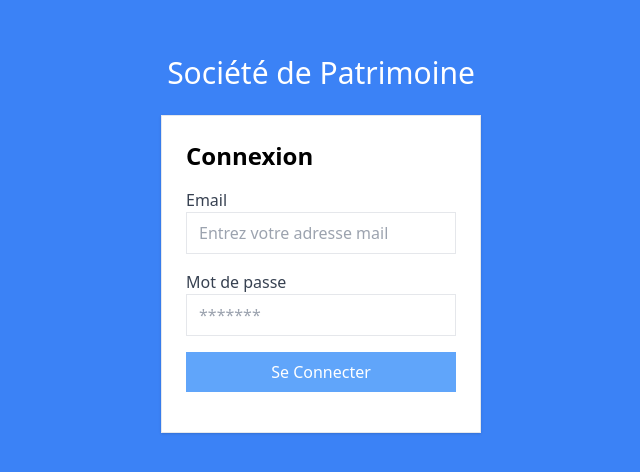
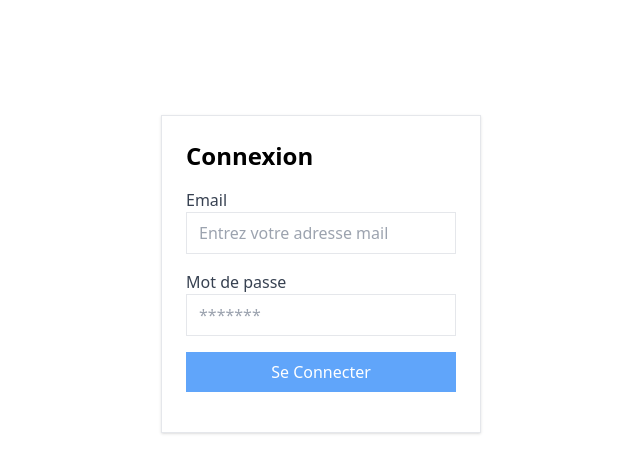
Before and after one commit to Gervisdev/front-end, a React (Vite) app: page /login in a window 1280 px wide. Shown: the part 156-628 px from the top of the page, without its empty margins (319-959 px from the left). Built offline with nearby package versions, Linux system fonts and the light colour scheme; a web font is replaced by a local one.

Commit message:
Change Color BG add custom color

```diff
--- a/src/pages/Login.jsx
+++ b/src/pages/Login.jsx
@@ -37,7 +37,7 @@
         }
     };
   return (
-    <div className="flex flex-col items-center justify-center h-screen space-y-6 bg-blue-500 "
+    <div className="flex flex-col items-center justify-center h-screen space-y-6 bg-custom-blue "
      >
       <h2 className="text-3xl text-white font-garamond">Société de Patrimoine</h2>
 
--- a/tailwind.config.js
+++ b/tailwind.config.js
@@ -7,6 +7,9 @@
     extend: {
       fontFamily:{
         "pacific":["Pacifico", 'sans-serif']
+      },
+      colors:{
+        "custom-blue":'#004e8c"'
       }
     },
   },
```
